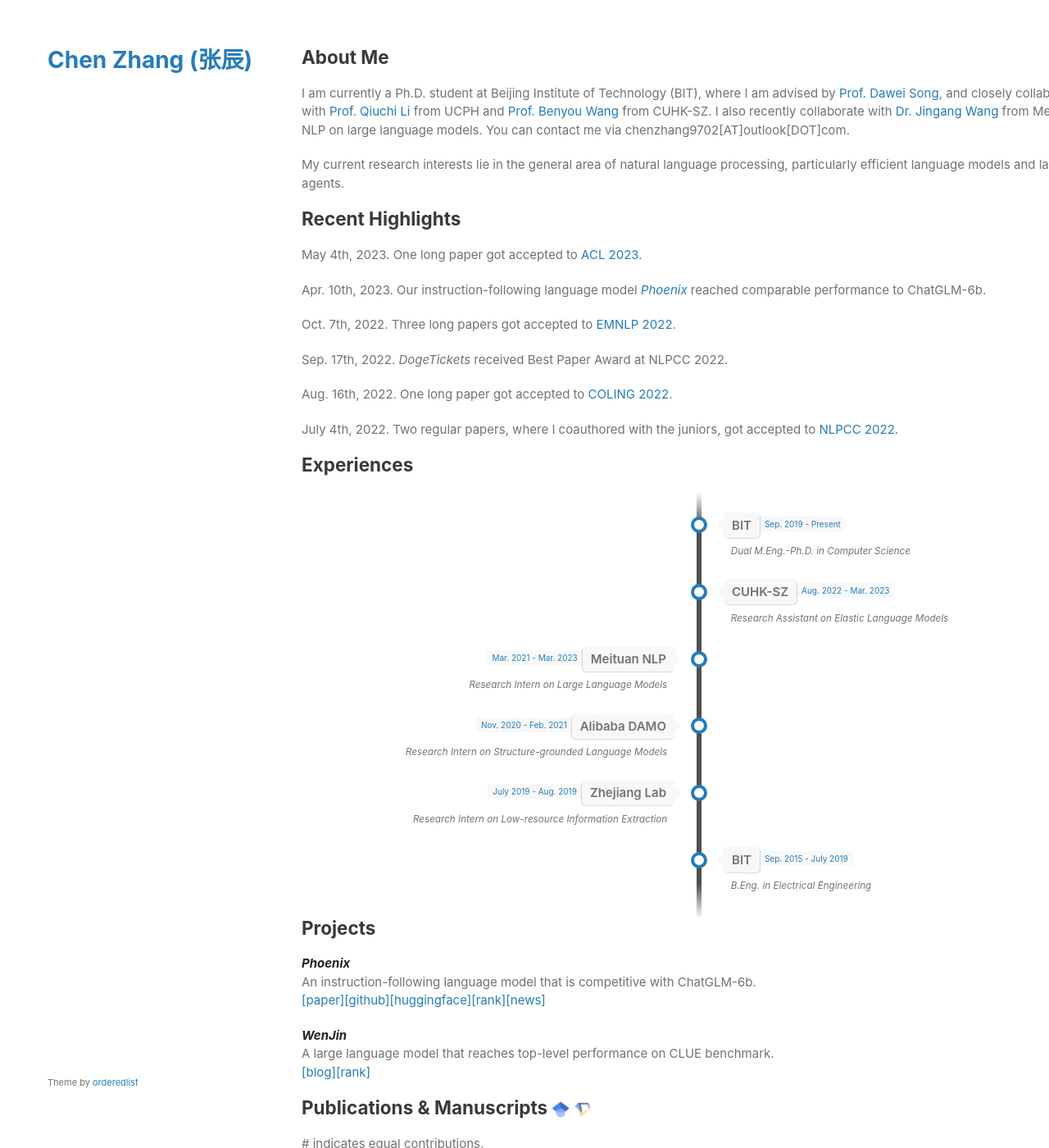
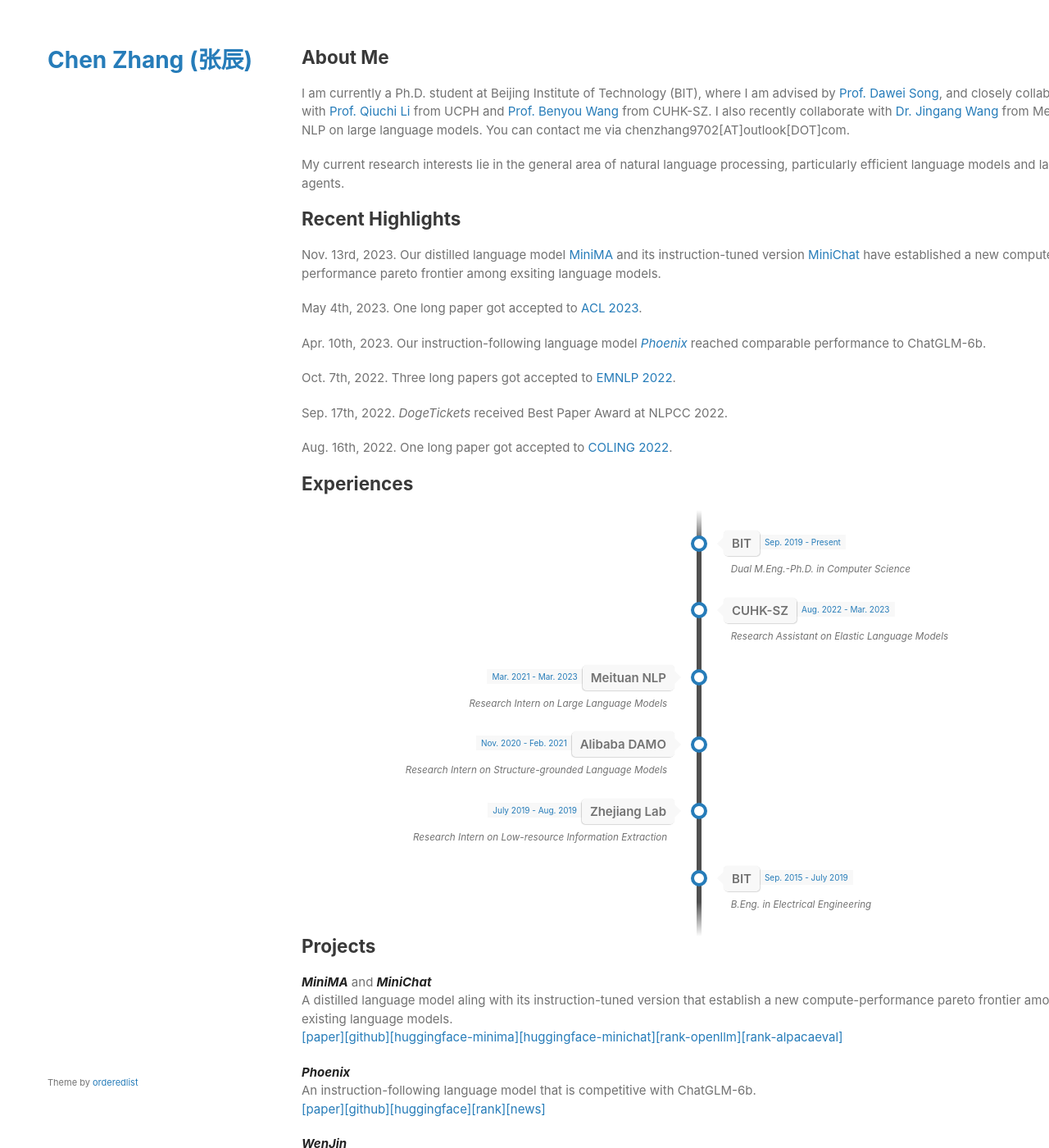
Before and after one commit to GeneZC/genezc.github.io, a Jekyll site: the page built from index.md, in a window 1280 px wide and 1400 px high. Shown: the whole window at 82% size. Built offline with Jekyll 4.4.1, drawn with Linux system fonts in a browser that asks for light colours; our own code applies the rules of GitHub Pages for plain Markdown files; some of the changed text lies outside the part shown.

Commit message:
Update index.md

```diff
--- a/index.md
+++ b/index.md
@@ -10,6 +10,8 @@ My current research interests lie in the general area of natural language proces
 
 ## Recent Highlights
 
+Nov. 13rd, 2023. Our distilled language model [MiniMA](https://huggingface.co/GeneZC/MiniMA-3B) and its instruction-tuned version [MiniChat](https://huggingface.co/GeneZC/MiniChat-3B) have established a new compute-performance pareto frontier among exsiting language models.
+
 May 4th, 2023. One long paper got accepted to [ACL 2023](https://2023.aclweb.org/).
 
 Apr. 10th, 2023. Our instruction-following language model [*Phoenix*](https://github.com/FreedomIntelligence/LLMZoo) reached comparable performance to ChatGLM-6b.
@@ -19,8 +21,6 @@ Oct. 7th, 2022. Three long papers got accepted to [EMNLP 2022](https://2022.emnl
 Sep. 17th, 2022. *DogeTickets* received Best Paper Award at NLPCC 2022.
 
 Aug. 16th, 2022. One long paper got accepted to [COLING 2022](https://coling2022.org/).
-
-July 4th, 2022. Two regular papers, where I coauthored with the juniors, got accepted to [NLPCC 2022](http://tcci.ccf.org.cn/conference/2022/).
 
 ## Experiences
 
@@ -83,6 +83,10 @@ July 4th, 2022. Two regular papers, where I coauthored with the juniors, got acc
 
 ## Projects
 
+***MiniMA*** and ***MiniChat*** <br>
+A distilled language model aling with its instruction-tuned version that establish a new compute-performance pareto frontier among existing language models. <br>
+[[paper]](https://arxiv.org/abs/2311.07052)[[github]](https://github.com/GeneZC/MiniMA)[[huggingface-minima]](https://huggingface.co/GeneZC/MiniMA-3B)[[huggingface-minichat]](https://huggingface.co/GeneZC/MiniChat-3B)[[rank-openllm]](https://huggingface.co/spaces/HuggingFaceH4/open_llm_leaderboard)[[rank-alpacaeval]](https://tatsu-lab.github.io/alpaca_eval)
+
 ***Phoenix*** <br>
 An instruction-following language model that is competitive with ChatGLM-6b. <br>
 [[paper]](https://arxiv.org/abs/2304.10453)[[github]](https://github.com/FreedomIntelligence/LLMZoo)[[huggingface]](https://huggingface.co/FreedomIntelligence/phoenix-inst-chat-7b)[[rank]](https://www.superclueai.com/)[[news]](https://www.jiqizhixin.com/articles/2023-04-16-2)
@@ -96,6 +100,10 @@ A large language model that reaches top-level performance on CLUE benchmark. <br
 
 ### Efficient Language Models
 
+**Towards the Law of Capacity Gap in Distilling Language Models.** <br>
+**Chen Zhang**, Dawei Song, Zheyu Ye, and Yan Gao. <br>
+Preprint. [[arXiv]](https://arxiv.org/abs/2311.07052)[[code]](https://github.com/GeneZC/MiniMA)
+
 **Task-agnostic Distillation of Encoder-Decoder Language Models.** <br>
 **Chen Zhang**, Yang Yang, Qiuchi Li, Jingang Wang, and Dawei Song. <br>
 Preprint. [[arXiv]](https://arxiv.org/abs/2305.12330)
```
Also changed, not shown: other parts of index.md (+1 -1 lines).
